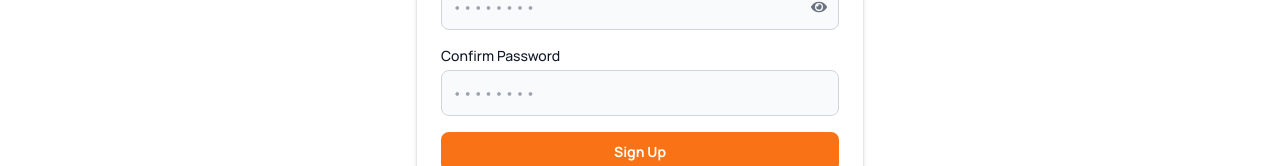
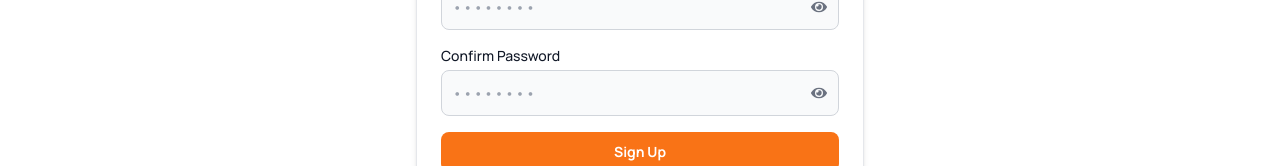
Before and after one commit to jimmindungu3/e-shop, a React (Vite) app in the folder Frontend/: page /sign-up in a window 1280 px wide. Shown: the part 629-795 px from the top of the page. Built offline with nearby package versions, Linux system fonts and the light colour scheme.

Commit message:
Use loader for UI

```diff
--- a/Frontend/src/pages/SignUp.jsx
+++ b/Frontend/src/pages/SignUp.jsx
@@ -1,13 +1,14 @@
 import React, { useState } from "react";
 import { Link, useNavigate } from "react-router-dom";
 import { FaEye, FaEyeSlash } from "react-icons/fa";
+import Loader from "../components/Loader";
 
 const SignUp = () => {
   const navigate = useNavigate();
   const [passwordsMatch, setPasswordsMatch] = useState(true);
   const [hidePassword, setHidePassword] = useState(true);
   const [emailNotRegistered, setEmailNotRegistered] = useState(true);
-  const [isSubmitting, setIsSubmitting] = useState(false);
+  const [isLoading, setIsLoading] = useState(false);
   const [formData, setFormData] = useState({
     firstName: "",
     lastName: "",
@@ -29,7 +30,7 @@ const SignUp = () => {
       return;
     }
     setPasswordsMatch(true);
-    setIsSubmitting(true);
+    setIsLoading(true);
 
     try {
       const response = await fetch("http://localhost:5000/api/users/register", {
@@ -49,12 +50,13 @@ const SignUp = () => {
         console.error("Error:", data);
         if (data.error === "User with that email already exists")
           setEmailNotRegistered(false);
+        setIsLoading(false);
       }
     } catch (error) {
       console.error("Request failed:", error);
       alert("Network error, please try again.");
     } finally {
-      setIsSubmitting(false);
+      setIsLoading(false);
     }
   };
 
@@ -155,25 +157,35 @@ const SignUp = () => {
             <label className="block mb-1 text-sm font-medium text-gray-900">
               Confirm Password
             </label>
+            <div className="relative">
               <input
                 type={hidePassword ? "password" : "text"}
                 name="confirmPassword"
                 value={formData.confirmPassword}
                 onChange={handleChange}
-              className="bg-gray-50 border border-gray-300 text-gray-900 rounded-lg focus:ring-primary-600 focus:border-primary-600 block w-full p-2.5"
+                className="bg-gray-50 border border-gray-300 text-gray-900 rounded-lg focus:ring-primary-600 focus:border-primary-600 block w-full p-2.5 pr-10"
                 placeholder="••••••••"
                 required
               />
+              <button
+                type="button"
+                onClick={() => setHidePassword(!hidePassword)}
+                className="absolute inset-y-0 right-3 flex items-center text-gray-500"
+              >
+                {hidePassword ? <FaEye /> : <FaEyeSlash />}
+              </button>
             </div>
+          </div>
+
           {!passwordsMatch && (
             <div className="text-red-500">Passwords don't match</div>
           )}
           <button
             type="submit"
-            className="w-full text-white bg-orange-500 hover:bg-orange-600 focus:ring-2 focus:outline-none font-semibold rounded-lg text-sm px-5 py-2.5 text-center"
-            disabled={isSubmitting}
+            className="w-full text-white bg-orange-500 hover:bg-orange-600 focus:ring-2 focus:outline-none font-semibold rounded-lg text-sm px-5 py-2.5 text-center flex justify-center"
+            disabled={isLoading}
           >
-            {isSubmitting ? "Signing Up..." : "Sign Up"}
+            {isLoading ? <Loader text="Signing Up" /> : "Sign Up"}
           </button>
         </form>
         <p className="text-sm font-light text-gray-500 mt-4 text-center">
```
Lines whose indentation alone changed are shown as unchanged.
